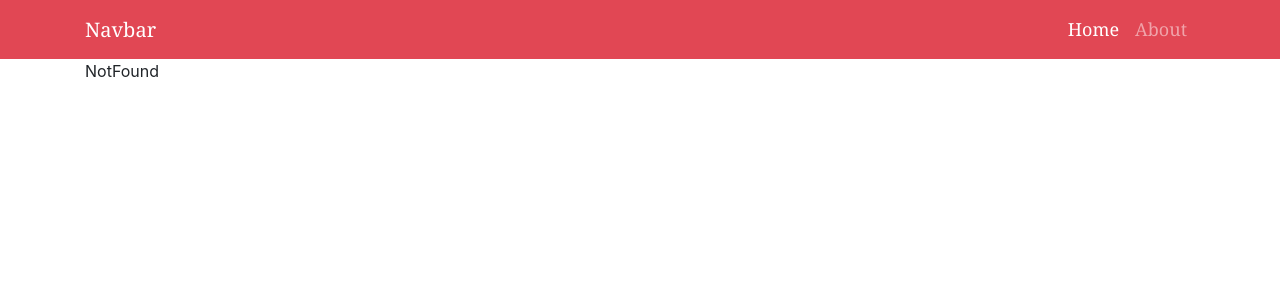
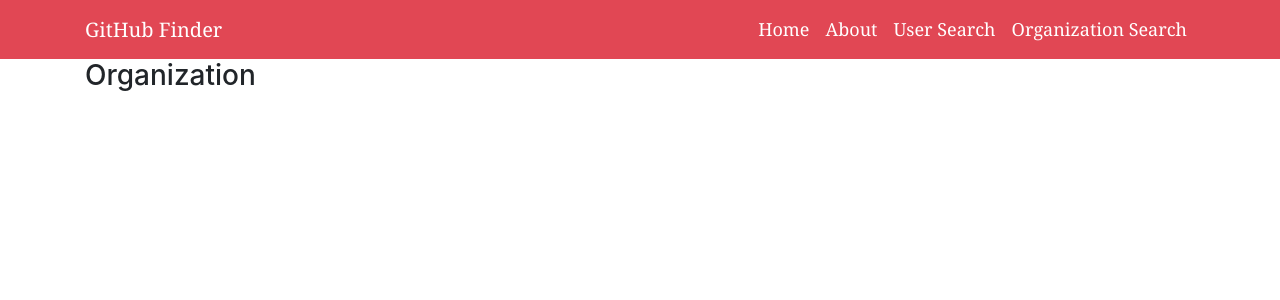
Before and after one commit to Sanchitbajaj02/GitHub-Finder, a React (Create React App) app: page /orgs in a window 1280 px wide. Shown: the top 300 px of the page. Built offline with nearby package versions, Linux system fonts and the light colour scheme.

Commit message:
single page reference page created

```diff
--- a/src/App.js
+++ b/src/App.js
@@ -1,9 +1,12 @@
 import React, { useState } from "react";
 
 import Header from "./Components/Layouts/Header";
+import Users from "./Components/Pages/Users";
 import Home from "./Components/Pages/Home";
 import About from "./Components/Pages/About";
 import NotFound from "./Components/Pages/NotFound";
+import UserProfile from "./Components/Pages/UserProfile";
+import Organization from "./Components/Pages/Organization";
 
 import GithubContext from "./Context/GithubContext";
 
@@ -24,7 +27,9 @@ const App = () => {
           <Switch>
             <Route exact path="/" component={Home} />
             <Route path="/about" component={About} />
-            {/* <Route path="/user/:username" component={About} /> */}
+            <Route path="/users" component={Users} />
+            <Route path="/user/:username" component={UserProfile} />
+            <Route path="/orgs" component={Organization} />
             <Route component={NotFound} />
           </Switch>
         </div>
--- a/src/Components/Layouts/Header.jsx
+++ b/src/Components/Layouts/Header.jsx
@@ -6,7 +6,7 @@ const Header = (props) => {
       <nav className="navbar navbar-expand-md navbar-dark navbar-bg-color">
         <div className="container">
           <a className="navbar-brand" href="/">
-            Navbar
+            GitHub Finder
           </a>
           <button
             className="navbar-toggler d-lg-none"
@@ -27,11 +27,22 @@ const Header = (props) => {
                   Home
                 </a>
               </li>
-              <li className="nav-item">
+              <li className="nav-item active">
                 <a className="nav-link" href="/about">
                   About
                 </a>
               </li>
+              <li className="nav-item active">
+                <a href="/users" className="nav-link">
+                  User Search
+                </a>
+              </li>
+              <li className="nav-item active">
+                <a href="/orgs" className="nav-link">
+                  Organization Search
+                </a>
+              </li>
+
               {/* TODO: dark mode switch */}
               {/* <li className="nav-item mx-auto">
                 <div className="custom-control custom-switch">
--- a/src/Components/Layouts/Search.jsx
+++ b/src/Components/Layouts/Search.jsx
@@ -15,7 +15,7 @@ const Search = () => {
   };
   return (
     <React.Fragment>
-      <form className="my-5" onSubmit={handleSubmit}>
+      <form className="my-5" onSubmit={handleSubmit} method="get">
         <div className="row">
           <div className="col-md-9">
             <div className="form-group">
--- a/src/Components/Layouts/UserCard.jsx
+++ b/src/Components/Layouts/UserCard.jsx
@@ -1,4 +1,5 @@
 import React from "react";
+import { Link } from "react-router-dom";
 
 const UserCard = ({ image, username, githubUrl }) => {
   return (
@@ -7,13 +8,13 @@ const UserCard = ({ image, username, githubUrl }) => {
         <img src={image} className="img-fluid card-img" alt={username} />
         <div className="card-body">
           <h5 className="card-title text-center">{username}</h5>
-          <a
+          <Link
             type="button"
-            href="/user/:username"
+            to={"/user/" + username}
             className="btn btn-custom-color my-1"
           >
             View More
-          </a>
+          </Link>
           <a
             type="button"
             href={githubUrl}
--- a/src/Components/Pages/Home.jsx
+++ b/src/Components/Pages/Home.jsx
@@ -1,74 +1,7 @@
-import React, { useState, useEffect, useContext } from "react";
-import Search from "../Layouts/Search";
-import UserCard from "../Layouts/UserCard";
-
-import { searchUsers } from "../../Data/axios";
-
-import GithubContext from "../../Context/GithubContext";
-
-import { AiOutlineOrderedList } from "react-icons/ai";
-import { BsFillGridFill } from "react-icons/bs";
+import React from "react";
 
 const Home = () => {
-  const [userData, setUserData] = useState([]);
-
-  const context = useContext(GithubContext);
-  useEffect(() => {
-    try {
-      searchUsers(context.creds?.username)
-        .then((res) => {
-          console.log(res);
-          setUserData(res);
-        })
-        .catch((err) => console.log(err));
-    } catch (error) {
-      console.log(error);
-    }
-  }, [context.creds?.username]);
-
-  console.log(userData);
-
-  return (
-    <React.Fragment>
-      <Search />
-      <section>
-        <div style={{ display: "flex", justifyContent: "space-between" }}>
-          {userData.length === 1 ? (
-            <h6 className="text-secondary">{userData.length} result</h6>
-          ) : (
-            <h6 className="text-secondary">{userData.length} results</h6>
-          )}
-          <div>
-            <button className="btn px-1">
-              <AiOutlineOrderedList size={20} />
-            </button>
-            <button className="btn px-1">
-              <BsFillGridFill size={20} />
-            </button>
-          </div>
-        </div>
-        {userData.length === 0 ? (
-          <div className="row justify-content-center mt-4">
-            <h5 className="text-secondary ">No results found</h5>
-          </div>
-        ) : (
-          <div className="row">
-            {userData?.map((data, index) => {
-              return (
-                <div className="col-lg-4 col-md-6" key={index}>
-                  <UserCard
-                    image={data.avatar_url}
-                    username={data.login}
-                    githubUrl={data.html_url}
-                  />
-                </div>
-              );
-            })}
-          </div>
-        )}
-      </section>
-    </React.Fragment>
-  );
+  return <div></div>;
 };
 
 export default Home;
--- a/src/Components/Pages/NotFound.jsx
+++ b/src/Components/Pages/NotFound.jsx
@@ -1,11 +1,11 @@
-import React from 'react'
+import React from "react";
 
 const NotFound = () => {
   return (
-    <div>
-      NotFound
+    <div style={{ display: "grid", placeItems: "center", height: "80vh" }}>
+      <h3>404 Not Found</h3>
     </div>
-  )
-}
+  );
+};
 
-export default NotFound
+export default NotFound;
--- /dev/null
+++ b/src/Components/Pages/Organization.jsx
@@ -0,0 +1,11 @@
+import React from "react";
+
+const Organization = () => {
+  return (
+    <div>
+      <h3>Organization</h3>
+    </div>
+  );
+};
+
+export default Organization;
--- /dev/null
+++ b/src/Components/Pages/UserProfile.jsx
@@ -0,0 +1,7 @@
+import React from "react";
+
+const UserProfile = (props) => {
+  return <div>{props.match.params.username}</div>;
+};
+
+export default UserProfile;
--- /dev/null
+++ b/src/Components/Pages/Users.jsx
@@ -0,0 +1,74 @@
+import React, { useState, useEffect, useContext } from "react";
+import Search from "../Layouts/Search";
+import UserCard from "../Layouts/UserCard";
+
+import { searchUsers } from "../../Data/axios";
+
+import GithubContext from "../../Context/GithubContext";
+
+import { AiOutlineOrderedList } from "react-icons/ai";
+import { BsFillGridFill } from "react-icons/bs";
+
+const Home = () => {
+  const [userData, setUserData] = useState([]);
+
+  const context = useContext(GithubContext);
+  useEffect(() => {
+    try {
+      searchUsers(context.creds?.username)
+        .then((res) => {
+          console.log(res);
+          setUserData(res);
+        })
+        .catch((err) => console.log(err));
+    } catch (error) {
+      console.log(error);
+    }
+  }, [context.creds?.username]);
+
+  console.log(userData);
+
+  return (
+    <React.Fragment>
+      <Search />
+      <section>
+        <div style={{ display: "flex", justifyContent: "space-between" }}>
+          {userData.length === 1 ? (
+            <h6 className="text-secondary">{userData.length} result</h6>
+          ) : (
+            <h6 className="text-secondary">{userData.length} results</h6>
+          )}
+          <div>
+            <button className="btn px-1">
+              <AiOutlineOrderedList size={20} />
+            </button>
+            <button className="btn px-1">
+              <BsFillGridFill size={20} />
+            </button>
+          </div>
+        </div>
+        {userData.length === 0 ? (
+          <div className="row justify-content-center mt-4">
+            <h5 className="text-secondary ">No results found</h5>
+          </div>
+        ) : (
+          <div className="row">
+            {userData?.map((data, index) => {
+              return (
+                <div className="col-lg-4 col-md-6" key={index}>
+                  <UserCard
+                    image={data.avatar_url}
+                    username={data.login}
+                    githubUrl={data.html_url}
+                  />
+                </div>
+              );
+            })}
+          </div>
+        )}
+      </section>
+    </React.Fragment>
+  );
+};
+
+export default Home;
```
